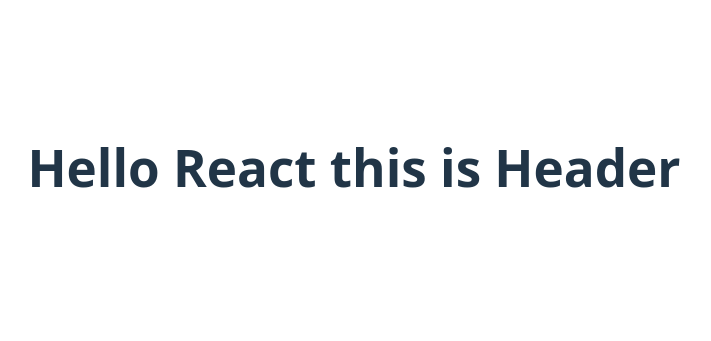
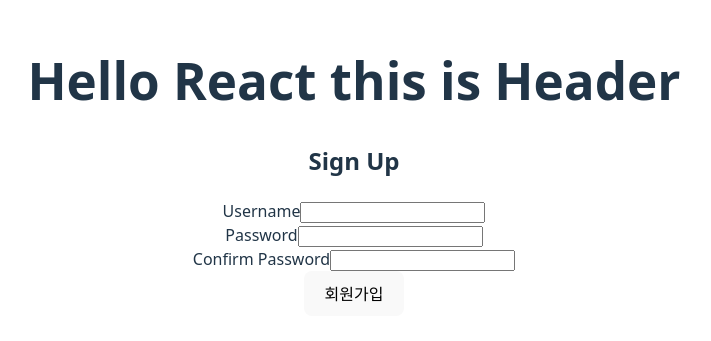
Before and after one commit to sh-Dang/boardcicd, a React app in the folder frontend/: page /signup in a window 1280 px wide. Shown: the part 233-574 px from the top of the page, without its empty margins (286-997 px from the left). Built offline with nearby package versions, Linux system fonts and the light colour scheme; the HTML template or start-up script is replaced by a standard one.

Commit message:
회원가입페이지 추가 및 메서드 매핑, 추후 Response객체 생성후 검증로직 추가필요

```diff
--- a/frontend/src/App.jsx
+++ b/frontend/src/App.jsx
@@ -1,9 +1,10 @@
 import { useState } from 'react'
 import './App.css'
 import { BrowserRouter, Routes, Route } from "react-router-dom";
-import Login from './pages/Login';
-import Board from './pages/Board';
-import BoardDetail from './pages/BoardDetail';
+import Login from './pages/member/Login';
+import Signup from './pages/member/Signup';
+import Board from './pages/board/Board';
+import BoardDetail from './pages/board/BoardDetail';
 import Header from './components/Header';
 
 
@@ -18,6 +19,7 @@
         <Routes>
           {/* 기본 경로 → 로그인 페이지 */}
           <Route path="/" element={<Login />} />
+          <Route path="/signup" element={<Signup />} />
 
           {/* 게시판 목록 페이지 */}
           <Route path="/board" element={<Board />} />
--- a/frontend/src/pages/Login.jsx
+++ b/frontend/src/pages/member/Login.jsx
@@ -1,4 +1,5 @@
 import React, { useState } from 'react';
+import { Link } from 'react-router-dom';
 import axios from 'axios';
 import './Login.css';
 
@@ -52,6 +53,7 @@
           Login
         </button>
       </form>
+      <Link to="/signup" className="signup-button">회원가입</Link>
     </div>
   );
 }
--- /dev/null
+++ b/frontend/src/pages/member/Signup.jsx
@@ -0,0 +1,100 @@
+import React, { useState } from 'react';
+import axios from 'axios';
+import './Signup.css';
+
+function Signup() {
+  const [form, setForm] = useState({
+    username: '',
+    password: '',
+    confirmPassword: ''
+  });
+
+  const [error, setError] = useState('');
+
+  // 입력값 변경
+  const handleChange = (e) => {
+    const { name, value } = e.target;
+    setForm({
+      ...form,
+      [name]: value
+    });
+  };
+
+  // 회원가입 요청 에외처리
+  const handleSubmit = async (e) => {
+    e.preventDefault();
+
+    if (!form.username || !form.password) {
+      setError('모든 값을 입력하세요.');
+      return;
+    }
+
+    if (form.password !== form.confirmPassword) {
+      setError('비밀번호가 일치하지 않습니다.');
+      return;
+    }
+
+    try {
+      const response = await axios.post('/api/auth/signup', {
+        username: form.username,
+        password: form.password
+      });
+
+      console.log('회원가입 성공:', response.data);
+      alert('회원가입 완료! 로그인 해주세요.');
+
+    } catch (err) {
+      console.error(err);
+      setError('회원가입 실패');
+    }
+  };
+
+  return (
+    <div className="signup-container">
+      <h2 className="signup-title">Sign Up</h2>
+
+      <form onSubmit={handleSubmit}>
+        <div className="signup-form-group">
+          <label>Username</label>
+          <input
+            className="signup-input"
+            type="text"
+            name="username"
+            value={form.username}
+            onChange={handleChange}
+          />
+        </div>
+
+        <div className="signup-form-group">
+          <label>Password</label>
+          <input
+            className="signup-input"
+            type="password"
+            name="password"
+            value={form.password}
+            onChange={handleChange}
+          />
+        </div>
+
+        <div className="signup-form-group">
+          <label>Confirm Password</label>
+          <input
+            className="signup-input"
+            type="password"
+            name="confirmPassword"
+            value={form.confirmPassword}
+            onChange={handleChange}
+          />
+        </div>
+
+        {error && <p className="signup-error">{error}</p>}
+
+        <button className="signup-button" type="submit">
+          회원가입
+        </button>
+      </form>
+    </div>
+  );
+}
+
+export default Signup;
```
Also changed, not shown: frontend/src/pages/board/Board.css (renamed from frontend/src/pages/Board.css), frontend/src/pages/board/Board.jsx (renamed from frontend/src/pages/Board.jsx), frontend/src/pages/board/BoardDetail.jsx (renamed from frontend/src/pages/BoardDetail.jsx), frontend/src/pages/member/Login.css (renamed from frontend/src/pages/Login.css), frontend/src/pages/member/Signup.css (added), 2 other files (tests, documents, lock files or other folders).
